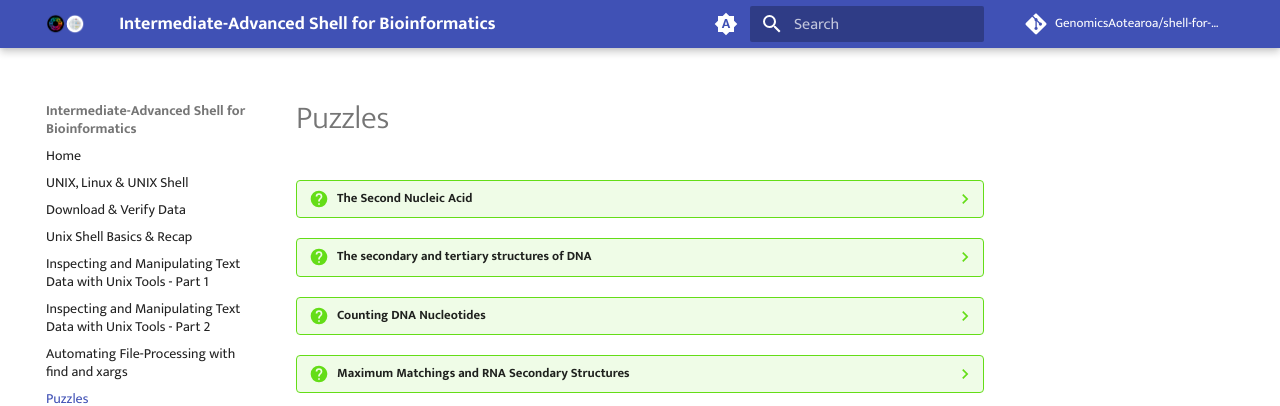
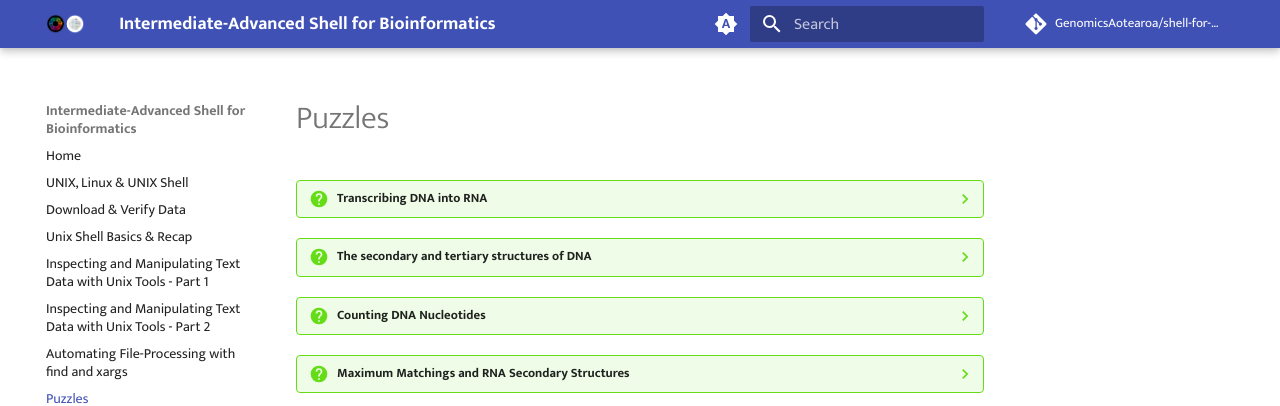
Before and after one commit to GenomicsAotearoa/shell-for-bioinformatics, an MkDocs documentation site: the page built from docs/puzzles.md, in a window 1280 px wide. Shown: the top 406 px of the page. Built offline with MkDocs 1.6.1 and Material for MkDocs 9.7.7, drawn with Linux system fonts in a browser that asks for light colours; comment, search, counter and statistics services are not loaded.

Commit message:
change puzzle name

```diff
--- a/docs/puzzles.md
+++ b/docs/puzzles.md
@@ -1,5 +1,5 @@
 
-??? question "The Second Nucleic Acid"
+??? question "Transcribing DNA into RNA"
 
     An RNA string is a string formed from the alphabet containing 'A', 'C', 'G', and 'U'.
 
```
